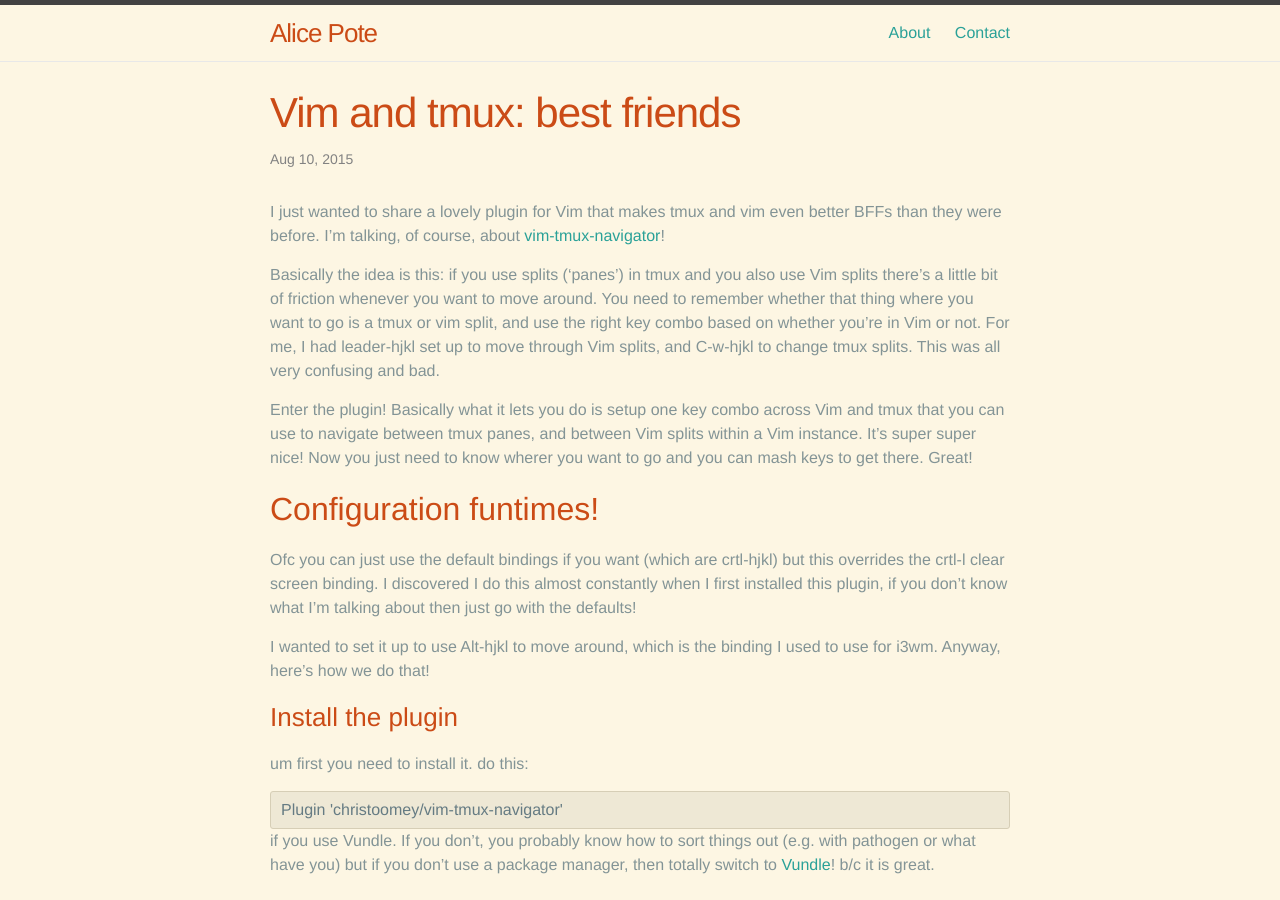
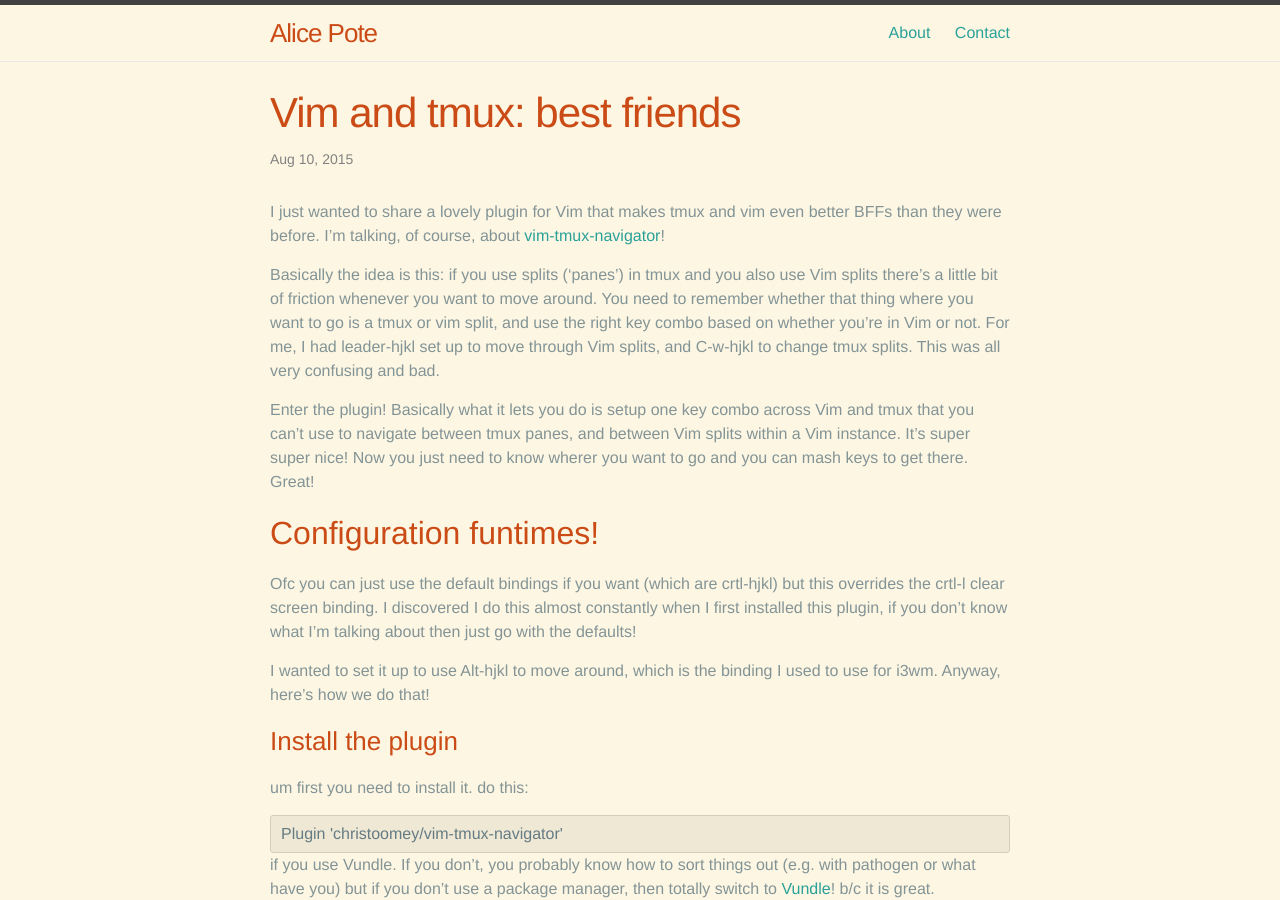
Before and after one commit to alicewriteswrongs/old-blog, a Jekyll site: the page built from _posts/2015-08-10-vim-and-tmux-best-friends.markdown, in a window 1280 px wide and 900 px high. Built offline with Jekyll 4.4.1, drawn with Linux system fonts in a browser that asks for light colours.

Commit message:
moar typos!

```diff
--- a/_posts/2015-08-10-vim-and-tmux-best-friends.markdown
+++ b/_posts/2015-08-10-vim-and-tmux-best-friends.markdown
@@ -17,7 +17,7 @@ Vim splits, and `C-w-hjkl` to change tmux splits. This was all very
 confusing and bad.
 
 Enter the plugin! Basically what it lets you do is setup one key combo
-across Vim and tmux that you can use to navigate between tmux panes, and
+across Vim and tmux that you can't use to navigate between tmux panes, and
 between Vim splits within a Vim instance. It's super super nice! Now you
 just need to know wherer you want to go and you can mash keys to get
 there. Great!
```
